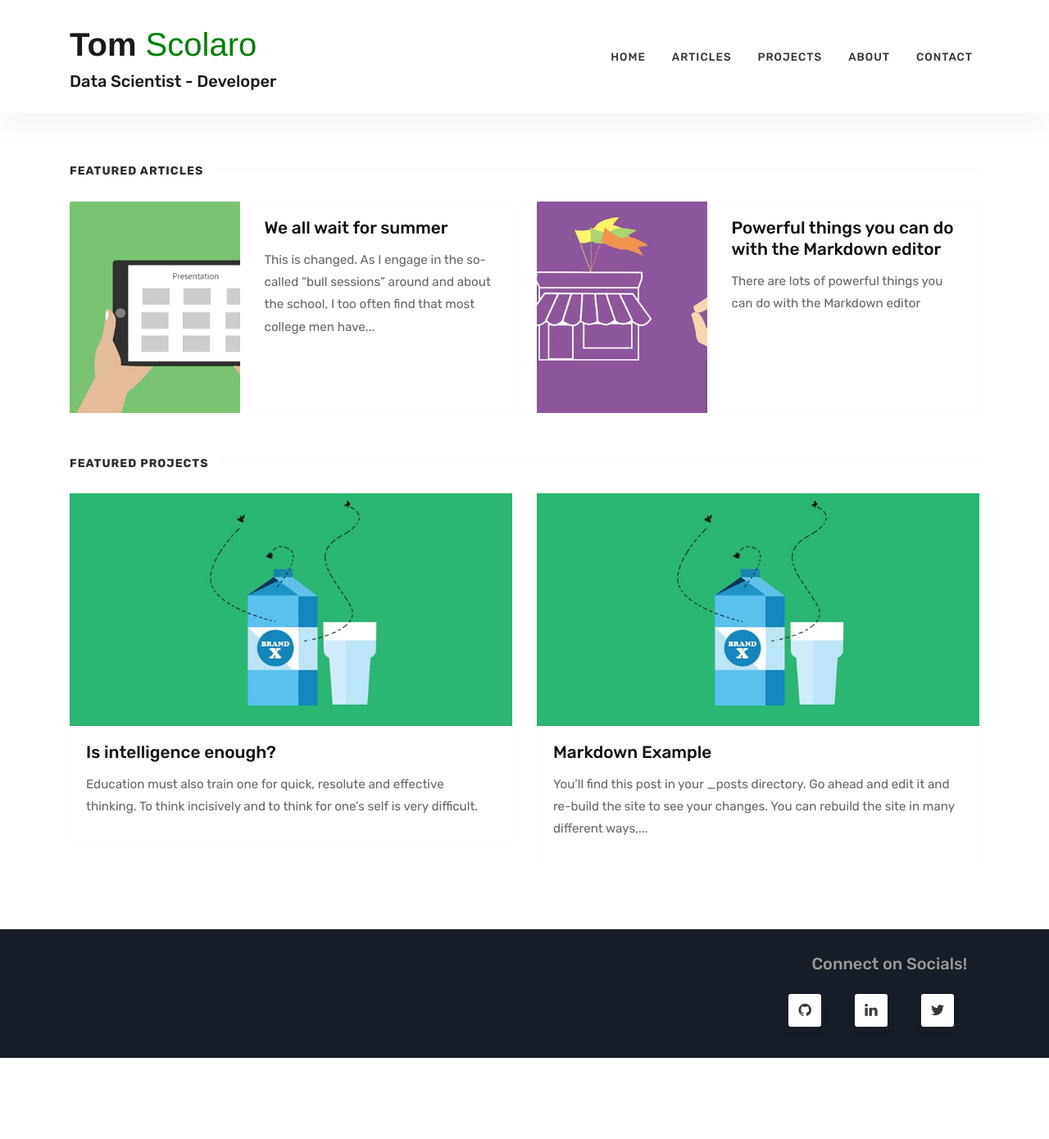
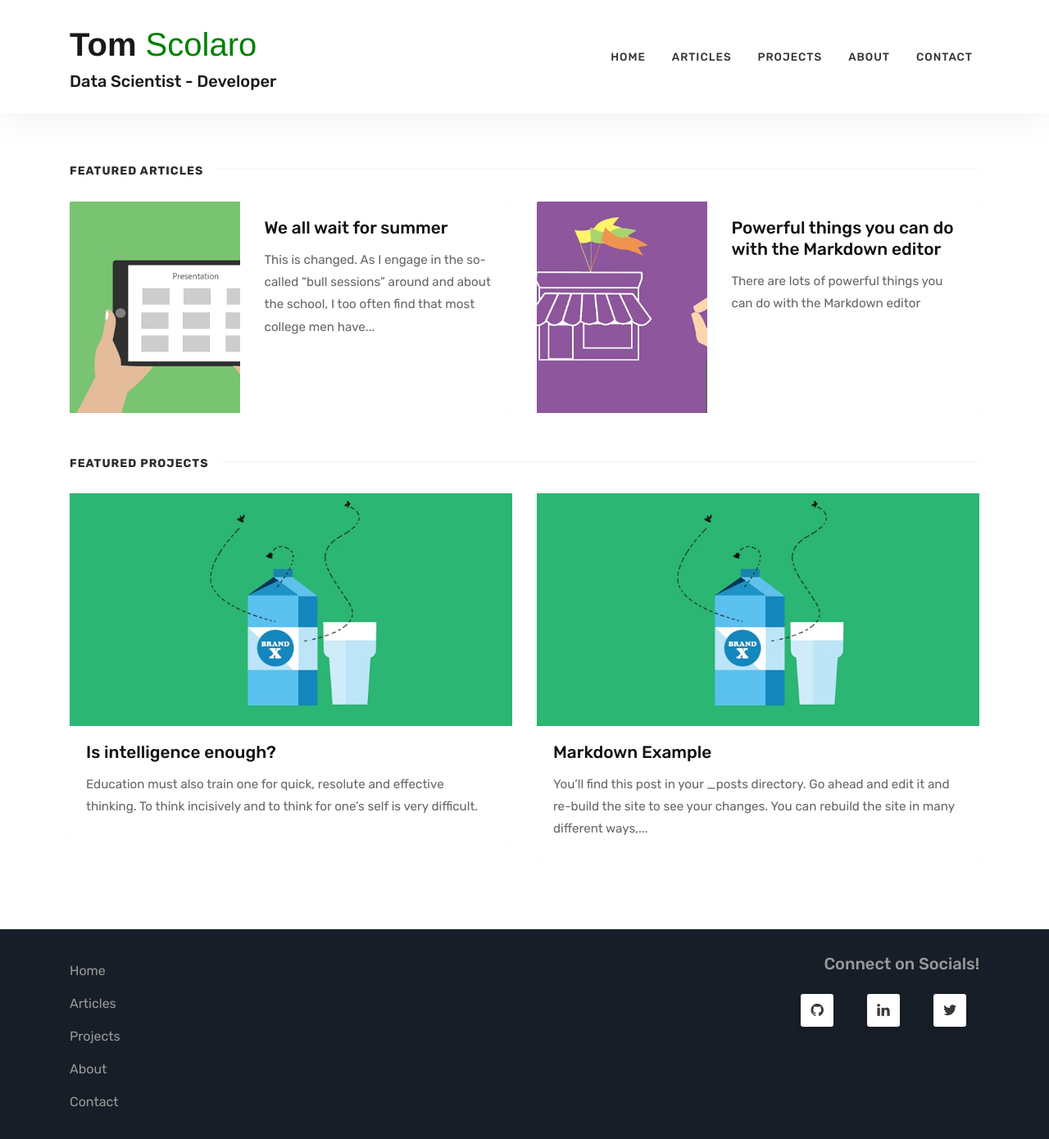
Before and after one commit to tomscolaro/blog, a Jekyll site: the page built from index.html, in a window 1280 px wide and 1395 px high. Shown: the top 1390 px of the window at 82% size. Built offline with Jekyll 4.4.1, drawn with Linux system fonts in a browser that asks for light colours; the list of posts is cut into pages by our own code.

```diff
--- a/_layouts/default.html
+++ b/_layouts/default.html
@@ -71,10 +71,6 @@
                 <li class="nav-item">
                     <a class="nav-link" href="{{ site.baseurl }}/projects.html">Projects</a>
                 </li>
-
-
-
-
                 <li class="nav-item">
                     <a class="nav-link" href="{{ site.baseurl }}/about.html">About</a>
                 </li>
@@ -82,10 +78,6 @@
                 <li class="nav-item">
                     <a class="nav-link" href="{{ site.baseurl }}/contact.html">Contact</a>
                 </li>
-
-
-
-
             </ul>
             <!-- End Menu -->
 
@@ -125,18 +117,48 @@
     <!-- Begin Footer
     ================================================== -->
     <footer class="footer">
+        <div class="container">
 
-        <div class="container">
-          <div class="col-md-12 text-right footersocial">
-              <h5>Connect on Socials!</h5>
-              <a  class="nav-link" href="https:/github.com/tomscolaro"> <i class="fa fa-github"></i> </a>
-                  <a  class="nav-link" href="https:/linkedin.com/in/thomasscolaro">  <i class="fa fa-linkedin"></i> </a>
-                  <a  class="nav-link" href="https:/twitter.com/tom_scolaro">  <i class="fa fa-twitter"></i> </a>
+  <div class="row">
 
-          </div>
+    <div class="col-sm-6 text-left footersocial">
+      <ul class="navbar-nav ml-auto">
+          <li class="nav-item">
+              <a class="nav-link" href="{{ site.baseurl }}/index.html">Home</a>
+          </li>
+          <li class="nav-item">
+              <a class="nav-link" href="{{ site.baseurl }}/articles.html">Articles</a>
+          </li>
+          <li class="nav-item">
+              <a class="nav-link" href="{{ site.baseurl }}/projects.html">Projects</a>
+          </li>
+          <li class="nav-item">
+              <a class="nav-link" href="{{ site.baseurl }}/about.html">About</a>
+          </li>
+
+          <li class="nav-item">
+              <a class="nav-link" href="{{ site.baseurl }}/contact.html">Contact</a>
+          </li>
+      </ul>
+        </div>
 
 
 
+
+
+
+        <div class="col-md-6 text-right footersocial">
+          <h5>Connect on Socials!</h5>
+          <a  class="nav-link" href="https:/github.com/tomscolaro"> <i class="fa fa-github"></i> </a>
+              <a  class="nav-link" href="https:/linkedin.com/in/thomasscolaro">  <i class="fa fa-linkedin"></i> </a>
+              <a  class="nav-link" href="https:/twitter.com/tom_scolaro">  <i class="fa fa-twitter"></i> </a>
+            </div>
+
+
+
+
+
+          </div>
         </div>
 
     </footer>
--- a/assets/css/theme.css
+++ b/assets/css/theme.css
@@ -16,6 +16,17 @@
   font-weight: bold;
   text-decoration: none;
 
+}
+
+
+.footersocial {
+  display: block;
+}
+
+
+
+footer .row ul  {
+  display: inline-block;
 }
 
 .footersocial a{
@@ -74,6 +85,13 @@
   display: block;
   margin-left: auto;
   margin-right: auto;
+}
+
+
+.footer-nav {
+
+  display: block;
+
 }
 
 
@@ -472,7 +490,7 @@
 .footer a:hover {color:#fff; text-decoration:none;}
 .footer-widget {margin-bottom: 3rem;    margin-top: 3rem;font-size:15px;}
 .footer-widget h5.title {font-size:18px; text-transform:uppercase;letter-spacing:1px;color:#fff;margin-bottom:1.5rem;}
-.footer-widget ul {list-style:none;padding-left:0;}
+.footer-widget ul {list-style:none;padding-left:0; float:left;}
 .footer-widget ul li {margin:12px 0;}
 .footer-widget .recent-posts img {float:left;margin-right:10px;}
 .footer .textwidget a {    border-bottom: 1px dashed;}
```
Also changed, not shown: 16 other files.
